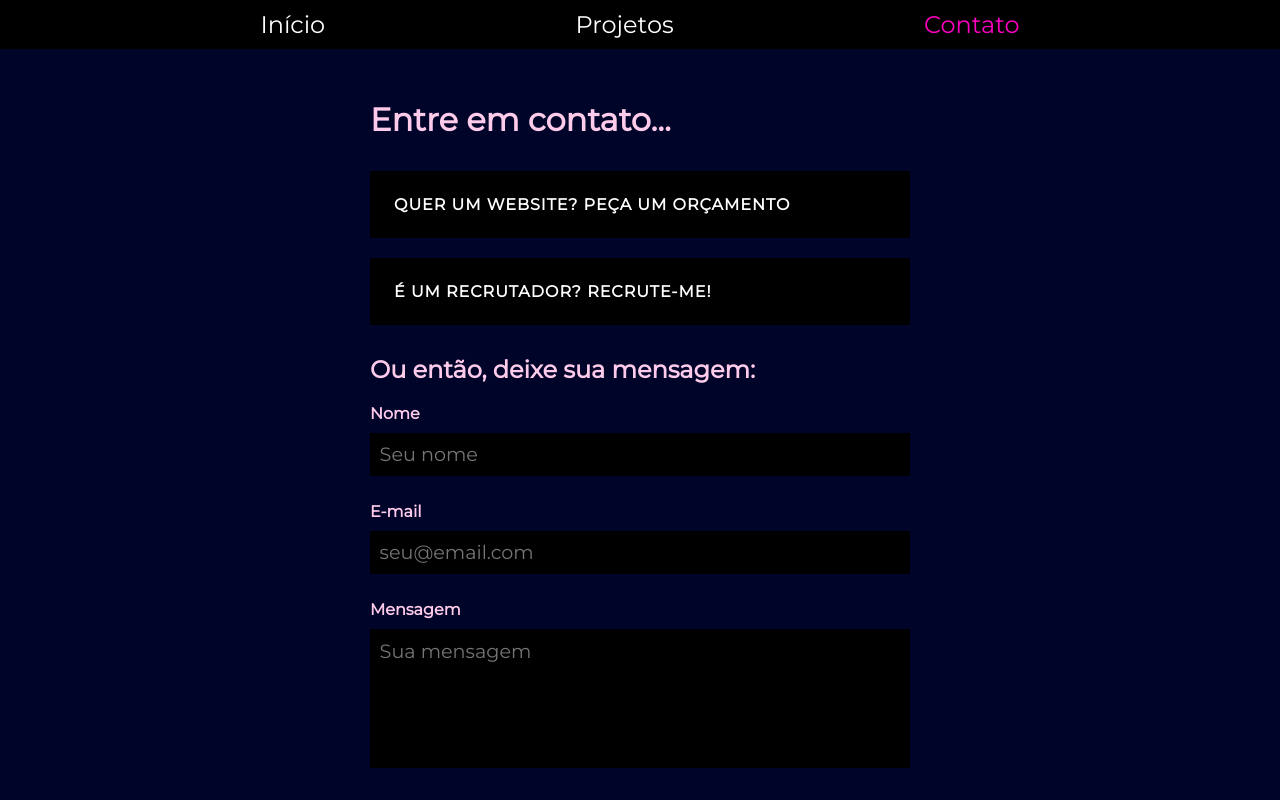
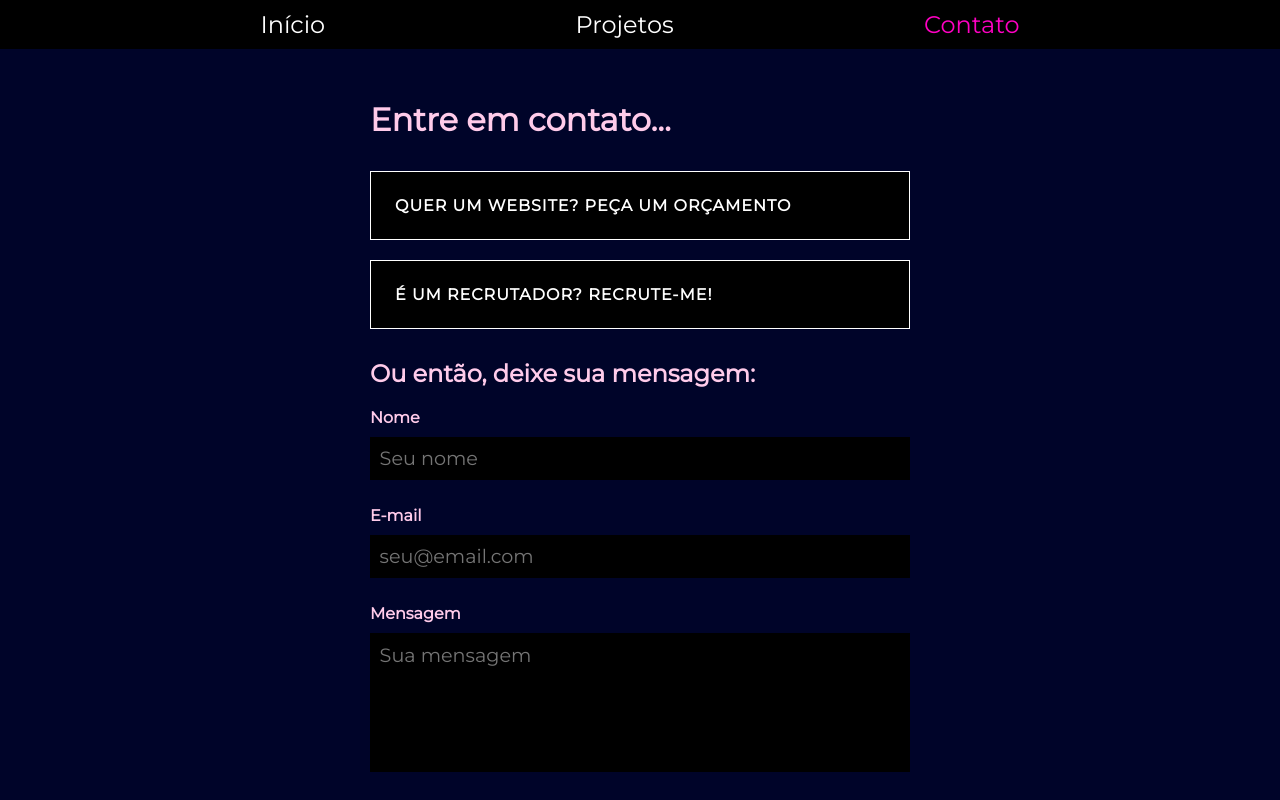
Before and after one commit to nicolasarths/personal-website, a Next.js app: page /contato in a window 1280 px wide. Shown: the top 800 px of the page. Built offline with nearby package versions, Linux system fonts and the light colour scheme; a web font is replaced by a local one.

Commit message:
add border to deep button

```diff
--- a/src/styles/components/Buttons/DeepButton.css
+++ b/src/styles/components/Buttons/DeepButton.css
@@ -5,7 +5,7 @@
   margin-block: 10px;
 
   border-radius: 0;
-  border: none;
+  border: 1px white solid;
 
   font-size: 16px;
   font-weight: 900;
```
